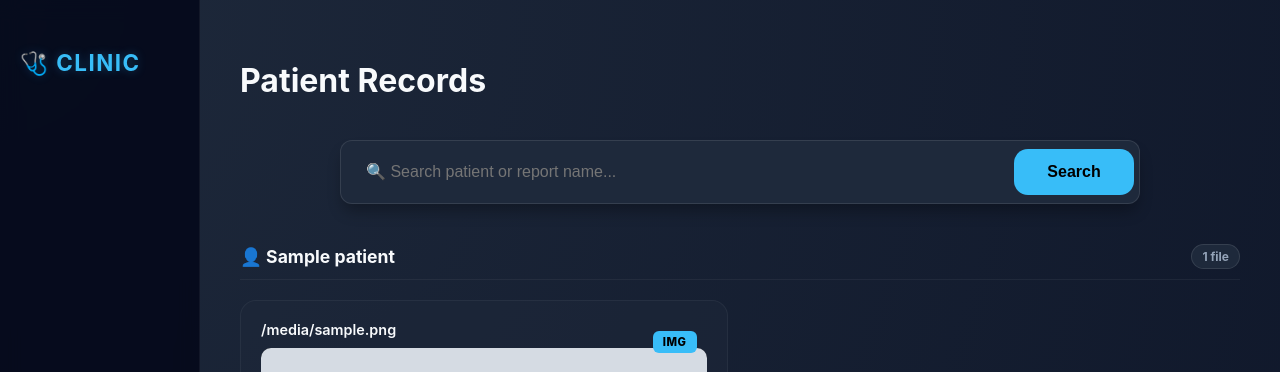
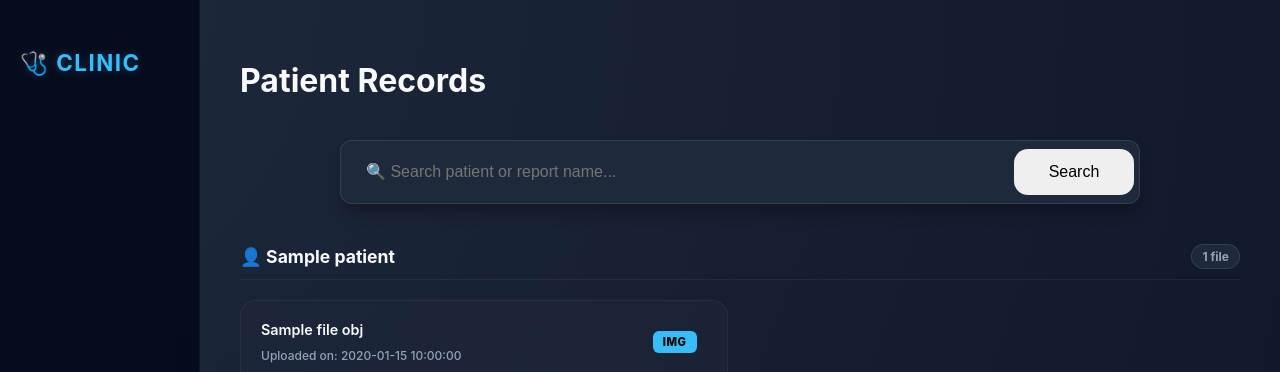
Before and after one commit to omkar142web/patient-report-site, a Flask app: template templates/reports.html in a window 1280 px wide. Shown: the top 372 px of the page. Run offline with Flask 3, Linux system fonts and the light colour scheme; the template is opened without the code that fills it: most values are stand-ins (such as "Sample title", 1, 10 or a date in 2020); grey boxes marked "Sample" are stand-in pictures.

Commit message:
feat: Implement AJAX uploads and UI improvements

```diff
--- a/app.py
+++ b/app.py
@@ -2,6 +2,7 @@ from flask import Flask, render_template, request, redirect, send_from_directory
 from functools import wraps
 from werkzeug.security import check_password_hash, generate_password_hash
 import os
+from datetime import datetime
 import re
 
 app = Flask(__name__)
@@ -43,14 +44,6 @@ def next_index(folder, patient):
     """
     nums = []
     for f in os.listdir(folder):
-        if f.startswith(patient + "_"):
-            try:
-                # Extracts the number from filenames like "patient_1.pdf"
-                n = int(f.split("_")[1].split(".")[0])
-                nums.append(n)
-            except (ValueError, IndexError):
-                # Ignore files that do not match the expected naming convention
-                pass
         # Use a regex to find the number between the patient name and the extension.
         # This is more robust than splitting by underscores.
         # It looks for filenames like "patient_name_123.pdf"
@@ -151,21 +144,32 @@ def reports():
         if not os.path.isdir(folder):
             continue
 
-        all_files = os.listdir(folder)
+        # Get file details (name and modification time)
+        file_details = []
+        for f_name in os.listdir(folder):
+            file_path = os.path.join(folder, f_name)
+            mtime = os.path.getmtime(file_path)
+            upload_date = datetime.fromtimestamp(mtime).strftime('%b %d, %Y %I:%M %p')
+            file_details.append({'name': f_name, 'date': upload_date})
+
+        # Sort files by name for consistency
+        file_details.sort(key=lambda x: x['name'])
 
         if not search:
             # If no search term, show all files for the patient
-            if all_files:
-                data[patient] = all_files
+            if file_details:
+                data[patient] = file_details
         else:
             # If there is a search term, filter results
             patient_name_matches = search in patient.lower()
-            matching_files = [f for f in all_files if search in f.lower()]
+            matching_files = [f for f in file_details if search in f['name'].lower()]
 
             if patient_name_matches:
-                data[patient] = all_files # Show all files if patient name matches
+                # Show all files if patient name matches
+                data[patient] = file_details
             elif matching_files:
-                data[patient] = matching_files # Otherwise, show only matching files
+                # Otherwise, show only matching files
+                data[patient] = matching_files
 
     return render_template("reports.html", data=data, search=search)
 
--- a/static/style.css
+++ b/static/style.css
@@ -130,20 +130,6 @@ a {
     color: var(--text-dim);
 }
 
-.btn {
-    margin-top: 15px;
-    background: linear-gradient(135deg, var(--accent), var(--accent-hover));
-    color: #000;
-    cursor: pointer;
-    font-weight: 700;
-    width: 100%;
-    padding: 15px;
-    border-radius: 10px;
-    border: none;
-    font-size: 1rem;
-    box-shadow: 0 5px 15px rgba(56, 189, 248, 0.3);
-}
-
 /* Form Elements */
 input, button {
     width: 95%;
@@ -169,26 +155,24 @@ input:focus {
     box-shadow: 0 0 0 2px rgba(56, 189, 248, 0.3);
 }
 
-.primary-btn {
+.btn, .primary-btn {
     margin-top: 15px;
     background: linear-gradient(135deg, var(--accent), var(--accent-hover));
     color: #000;
     cursor: pointer;
     font-weight: 700;
-    box-shadow: 0 5px 15px rgba(56, 189, 248, 0.3);
     border: none;
     padding: 15px;
     border-radius: 10px;
     font-size: 1rem;
     width: 100%;
     transition: all 0.3s ease;
+    box-shadow: 0 5px 15px rgba(56, 189, 248, 0.3);
 }
 
-.primary-btn:hover {
+.btn:hover, .primary-btn:hover {
     opacity: 0.9;
     transform: translateY(-2px);
-    background-color: var(--accent);
-    color: var(--text-main);
 }
 
 /* Drop Zone */
@@ -246,19 +230,12 @@ input:focus {
 }
 
 .search-btn {
-    background: var(--accent);
-    color: #000;
-    border: none;
-    padding: 10px 20px;
-    border-radius: 8px;
-    font-weight: 700;
-    cursor: pointer;
-
-            width: auto;
-            min-width: 120px;
-            padding: 14px 32px;
-            border-radius: 14px;
-            font-weight: 700;
+    /* Inherits from .btn but with overrides */
+    width: auto;
+    min-width: 120px;
+    padding: 14px 32px;
+    border-radius: 14px;
+    margin: 0; /* Remove margin from base button style */
 }
 
 .search-btn:hover {
@@ -315,6 +292,13 @@ input:focus {
     white-space: nowrap;
     overflow: hidden;
     text-overflow: ellipsis;
+}
+
+.file-date {
+    font-size: 0.75rem;
+    color: var(--text-dim);
+    margin-bottom: 12px;
+    font-weight: 500;
 }
 
 .card img, .card iframe {
--- a/templates/index.html
+++ b/templates/index.html
@@ -55,7 +55,7 @@
       style="text-align: center; padding: 15px; color: #94a3b8; font-size: 14px"
     >
       Inspired by Rutu 😗 • Built with ChatGPT • Assisted by Gemini • Powered by
-      Curiosity • Copy-Pasted by OP
+      Curiosity • Visualized by OP
     </footer>
   </body>
 </html>
--- a/templates/reports.html
+++ b/templates/reports.html
@@ -46,35 +46,36 @@
           </h3>
 
           <div class="grid">
-            {% for file in files %}
+            {% for file_obj in files %}
             <div class="card">
-              <div class="file-name">{{ file }}</div>
+              <div class="file-name">{{ file_obj.name }}</div>
+              <div class="file-date">Uploaded on: {{ file_obj.date }}</div>
 
-              {% if file.endswith(".pdf") %}
+              {% if file_obj.name.endswith(".pdf") %}
               <span class="badge pdf">PDF</span>
               <iframe
-                src="{{ url_for('preview', patient=patient, filename=file) }}"
-                title="PDF preview for {{ file }}"
+                src="{{ url_for('preview', patient=patient, filename=file_obj.name) }}"
+                title="PDF preview for {{ file_obj.name }}"
               ></iframe>
               {% else %}
               <span class="badge img">IMG</span>
               <img
-                src="{{ url_for('preview', patient=patient, filename=file) }}"
-                alt="Image preview for {{ file }}"
+                src="{{ url_for('preview', patient=patient, filename=file_obj.name) }}"
+                alt="Image preview for {{ file_obj.name }}"
               />
               {% endif %}
 
               <div class="actions">
                 <a
-                  href="{{ url_for('preview', patient=patient, filename=file) }}"
+                  href="{{ url_for('preview', patient=patient, filename=file_obj.name) }}"
                   target="_blank"
                   rel="noopener noreferrer"
                   >Open</a
                 >
                 <a
-                  href="{{ url_for('delete_file', patient=patient, filename=file) }}"
+                  href="{{ url_for('delete_file', patient=patient, filename=file_obj.name) }}"
                   class="delete"
-                  aria-label="Delete report {{ file }}"
+                  aria-label="Delete report {{ file_obj.name }}"
                   >Delete</a
                 >
               </div>
```
